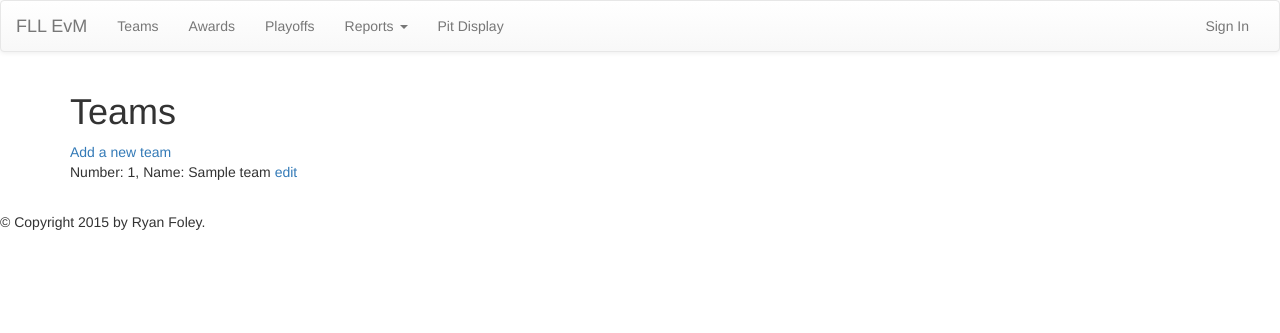
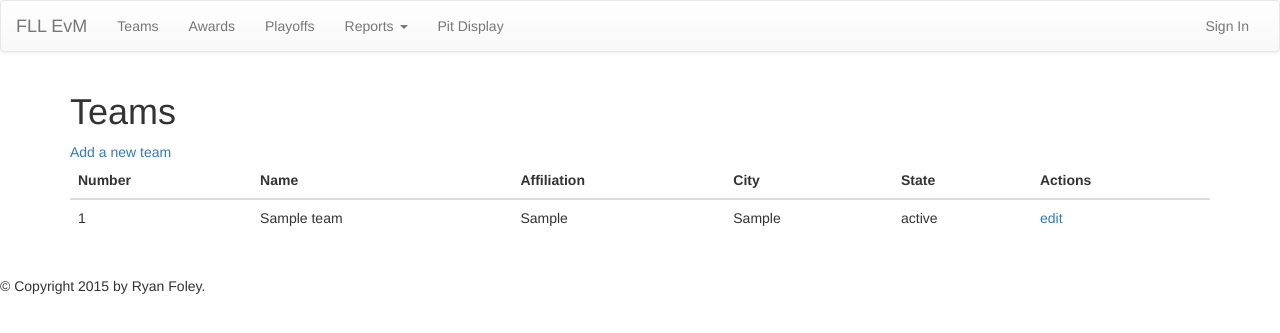
Before and after one commit to rtfoley/scorepy, a Flask app: page /teams in a window 1280 px wide. Shown: the top 333 px of the page. Run offline with Flask 2, Linux system fonts and the light colour scheme; tables that the repository leaves empty hold one stand-in row (values such as "Sample post"); some libraries are stand-ins or nearby versions.

Commit message:
Change team page to use bootstrap table for data

```diff
--- a/static/css/style.css
+++ /dev/null
@@ -1,14 +0,0 @@
-table, th, td {
-   table-layout: fixed;
-   border: 1px solid black;
-   border-collapse: collapse;
-   padding: 5px;
-}
-
-table {
-  width: 100%;
-}
-
-td {
-  text-align: center;
-}
--- a/templates/teams.html
+++ b/templates/teams.html
@@ -3,7 +3,27 @@
 {% block content %}
   <h1>Teams</h1>
   <a href="/new_team">Add a new team</a>
-  {% for team in teams %}
-  <p>Number: {{ team.number }}, Name: {{ team.name }} <a href="{{ url_for('edit_team', team_id=team.id) }}">edit</a></p>
-  {% endfor %}
+    <table class="table table-hover">
+      <thead>
+        <tr>
+          <th>Number</th>
+          <th>Name</th>
+          <th>Affiliation</th>
+          <th>City</th>
+          <th>State</th>
+          <th>Actions</th>
+        </tr>
+      </thead>
+      <tbody>
+        {% for team in teams %}
+          <tr>
+            <td>{{ team.number }}</td>
+            <td>{{ team.name }}</td>
+            <td>{{ team.affiliation }}</td>
+            <td>{{ team.city }}</td>
+            <td>{{ team.state }}</td>
+            <td><a href="{{ url_for('edit_team', team_id=team.id) }}">edit</a></td>
+        {% endfor %}
+      </tbody>
+    </table>
 {% endblock %}
```
